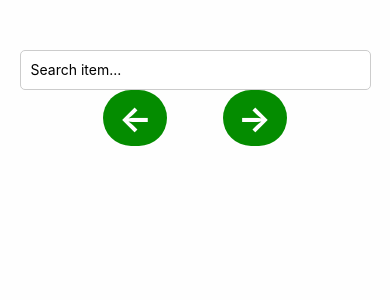
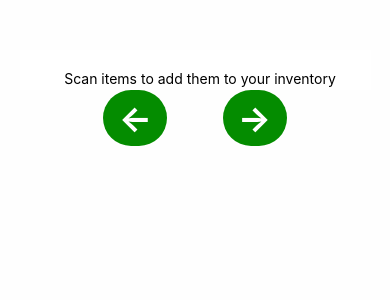
Before and after one commit to n1ghtlen/shelfmate-app, a React Native app in the folder ShelfMate/: screen /Home in a window 390 px wide. Shown: the top 300 px of the page. Built offline with nearby package versions, Linux system fonts and the light colour scheme.

Commit message:
removed search box in favor of a prompt to scan to add items

```diff
--- a/ShelfMate/screens/HomeScreen.js
+++ b/ShelfMate/screens/HomeScreen.js
@@ -36,14 +36,10 @@ function HomeScreen() {
         <View style={{ flex: 1 }}>
             <View style={styles.container}>
                 {/* Search Box */}
-                <View style={styles.searchBox}>
-                    <TextInput
-                        style={styles.inputText}
-                        value={searchQuery}
-                        onChangeText={(text) => setSearchQuery(text)}
-                        placeholder="Search item..."
-                        autoCapitalize="none"
-                    />
+                <View style={styles.scanToAddContainer}>
+                    <Text style={styles.scanToAdd}>
+                        Scan items to add them to your inventory
+                    </Text>
                 </View>
 
                 {/* Pantry Image */}
--- a/ShelfMate/screens/ProductOverview.js
+++ b/ShelfMate/screens/ProductOverview.js
@@ -142,7 +142,7 @@ function ProductOverview({ route }) {
       <ScrollView>
       <View style={styles.productContainer}>
         {loading ? (
-          <ActivityIndicator size="large" color="#0000ff" />
+          <ActivityIndicator size="large" color="green" />
         ) : (
           <>
             {/* Expired Products Section */}
--- a/ShelfMate/styles.js
+++ b/ShelfMate/styles.js
@@ -106,12 +106,10 @@ const styles = StyleSheet.create({
     paddingTop: 20,
     marginBottom: 50,
   },
-  searchBox: {
+  scanToAddContainer: {
     height: 40,
     borderColor: "#ccc",
     backgroundColor: "#fff",
-    borderWidth: 1,
-    borderRadius: 5,
     width: "90%",
     paddingLeft: 10,
     marginTop: 50,
@@ -128,6 +126,10 @@ const styles = StyleSheet.create({
   },
   inputText: {
     paddingTop: 10,
+  },
+  scanToAdd: {
+    paddingTop: 20,
+    textAlign: "center",
   },
   header: {
     paddingTop: 60,
```
